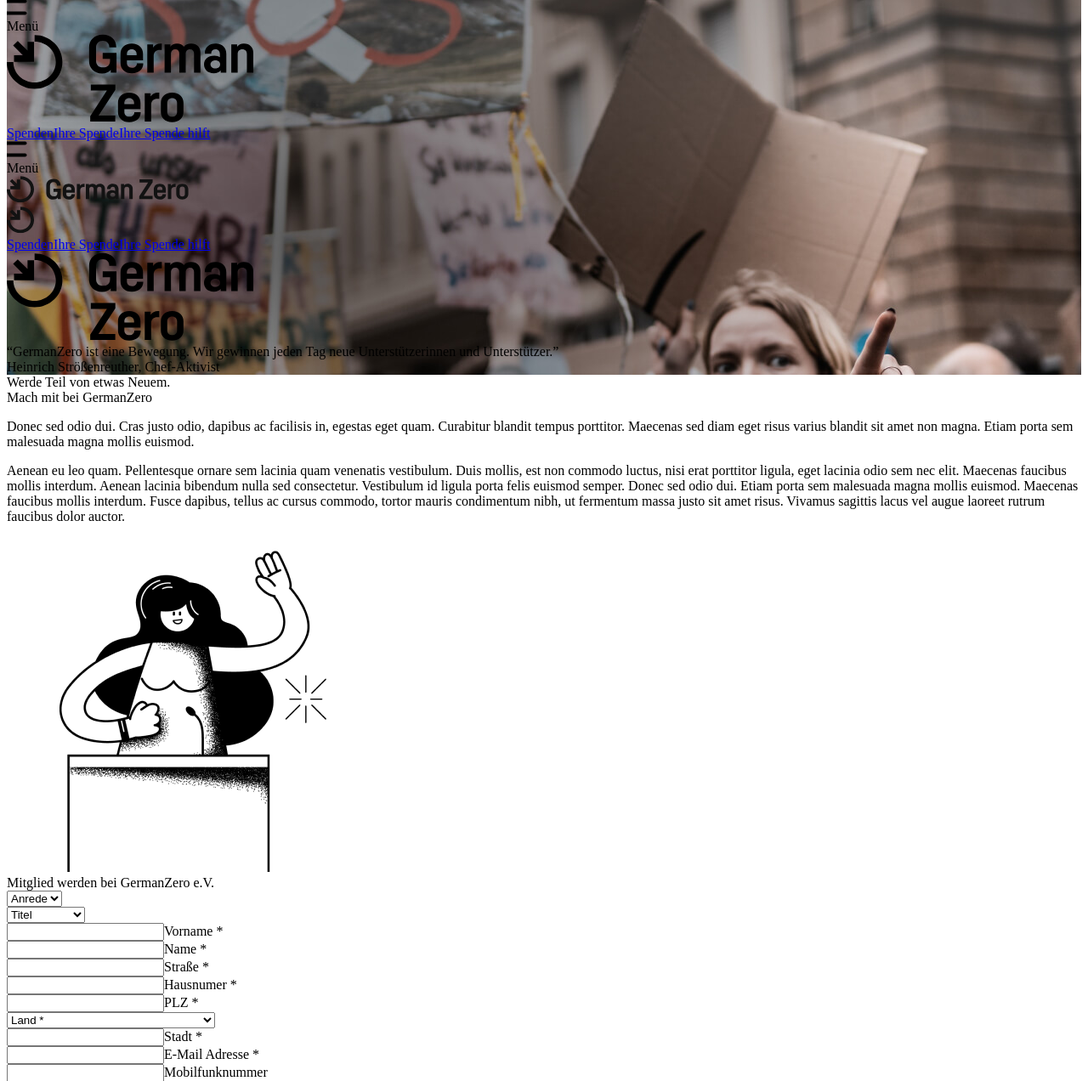
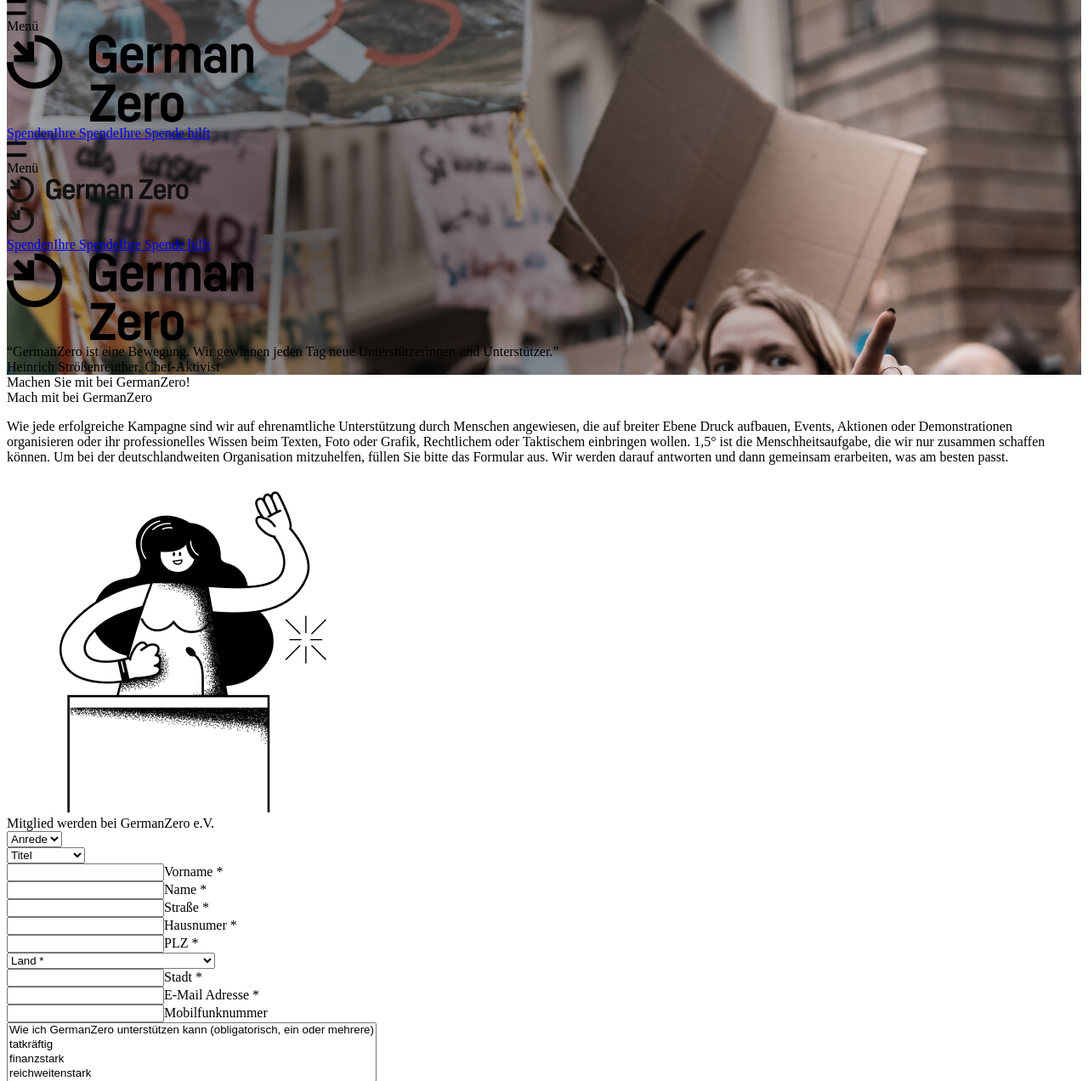
Before and after one commit to GermanZero-de/websitev1, a Node project: template src/pages/mach-mit.pug in a window 1280 px wide. Shown: the part 316-1588 px from the top of the page at 85% size. Run offline with Node 20 templates, Linux system fonts and the light colour scheme; the template is opened without the code that fills it, so the values that code supplies are empty; some libraries are stand-ins or nearby versions.

Commit message:
hotfixes

```diff
--- a/src/pages/mach-mit.pug
+++ b/src/pages/mach-mit.pug
@@ -10,11 +10,10 @@
     div(class="container pt-6 md:pt-9")
         div(class="flex -mx-2 -lg:mx-3 justify-center")
             div(class="px-2 lg:px-3 w-10/12 md:w-8/12")
-                .content.content--size-3.text-black.mb-4 Werde Teil von etwas Neuem.
+                .content.content--size-3.text-black.mb-4 Machen Sie mit bei GermanZero!
                 .title.title--size-h2.text-black.mb-2 Mach mit bei GermanZero
                 div(class="content content--size-2 text-black mb-6 sm:mb-7 lg:mb-10 xl:mb-12 text-block")
-                    p Donec sed odio dui. Cras justo odio, dapibus ac facilisis in, egestas eget quam. Curabitur blandit tempus porttitor. Maecenas sed diam eget risus varius blandit sit amet non magna. Etiam porta sem malesuada magna mollis euismod.
-                    p Aenean eu leo quam. Pellentesque ornare sem lacinia quam venenatis vestibulum. Duis mollis, est non commodo luctus, nisi erat porttitor ligula, eget lacinia odio sem nec elit. Maecenas faucibus mollis interdum. Aenean lacinia bibendum nulla sed consectetur. Vestibulum id ligula porta felis euismod semper. Donec sed odio dui. Etiam porta sem malesuada magna mollis euismod. Maecenas faucibus mollis interdum. Fusce dapibus, tellus ac cursus commodo, tortor mauris condimentum nibh, ut fermentum massa justo sit amet risus. Vivamus sagittis lacus vel augue laoreet rutrum faucibus dolor auctor.
+                    p Wie jede erfolgreiche Kampagne sind wir auf ehrenamtliche Unterstützung durch Menschen angewiesen, die auf breiter Ebene Druck aufbauen, Events, Aktionen oder Demonstrationen organisieren oder ihr professionelles Wissen beim Texten, Foto oder Grafik, Rechtlichem oder Taktischem einbringen wollen. 1,5° ist die Menschheitsaufgabe, die wir nur zusammen schaffen können. Um bei der deutschlandweiten Organisation mitzuhelfen, füllen Sie bitte das Formular aus. Wir werden darauf antworten und dann gemeinsam erarbeiten, was am besten passt.
 
     div(class="pt-6 md:pt-8 story-block-container")
         .story-block-container__bg(style="background-image: url('/assets/img/arrows-sprite.png'), linear-gradient(180deg, rgba(244,211,0,1) 0%, rgba(244,211,0,1) 100%)")
--- a/src/pages/partner.pug
+++ b/src/pages/partner.pug
@@ -22,7 +22,7 @@
                         div(class="w-full sm:w-6/12 lg:w-3/12 px-2 lg:px-3 my-2 lg:my-3")
                             div.text-center.card.card--form
                                 a(class="responsive-image responsive-image--1/1 transition hover:opacity-60 block mb-4 text-center" href="https://www.ignore-gravity.com" target="_blank")
-                                    img(src="/assets/img/partners/ignore-gravity.svg")
+                                    img(src="/assets/img/partners/ignore-gravity.png")
                                 a(href="https://www.ignore-gravity.com" target="_blank" class="link")
                                     span Ignore-Gravity
                         div(class="w-full sm:w-6/12 lg:w-3/12 px-2 lg:px-3 my-2 lg:my-3")
--- a/src/partials/screens/machmit-form.pug
+++ b/src/partials/screens/machmit-form.pug
@@ -11,8 +11,8 @@
             label.relative.block
                 select(class="form__select w-full js-select-custom js-form-control" name="gender")
                     option(value="") Anrede
-                    option(value="frau") Frau
-                    option(value="herr") Herr
+                    option(value="female") Frau
+                    option(value="male") Herr
                 span.form__error-message
 
     div(class="px-2 w-full sm:w-6/12 mb-4")
```
Also changed, not shown: src/assets/img/partners/ignore-gravity.png (added).
